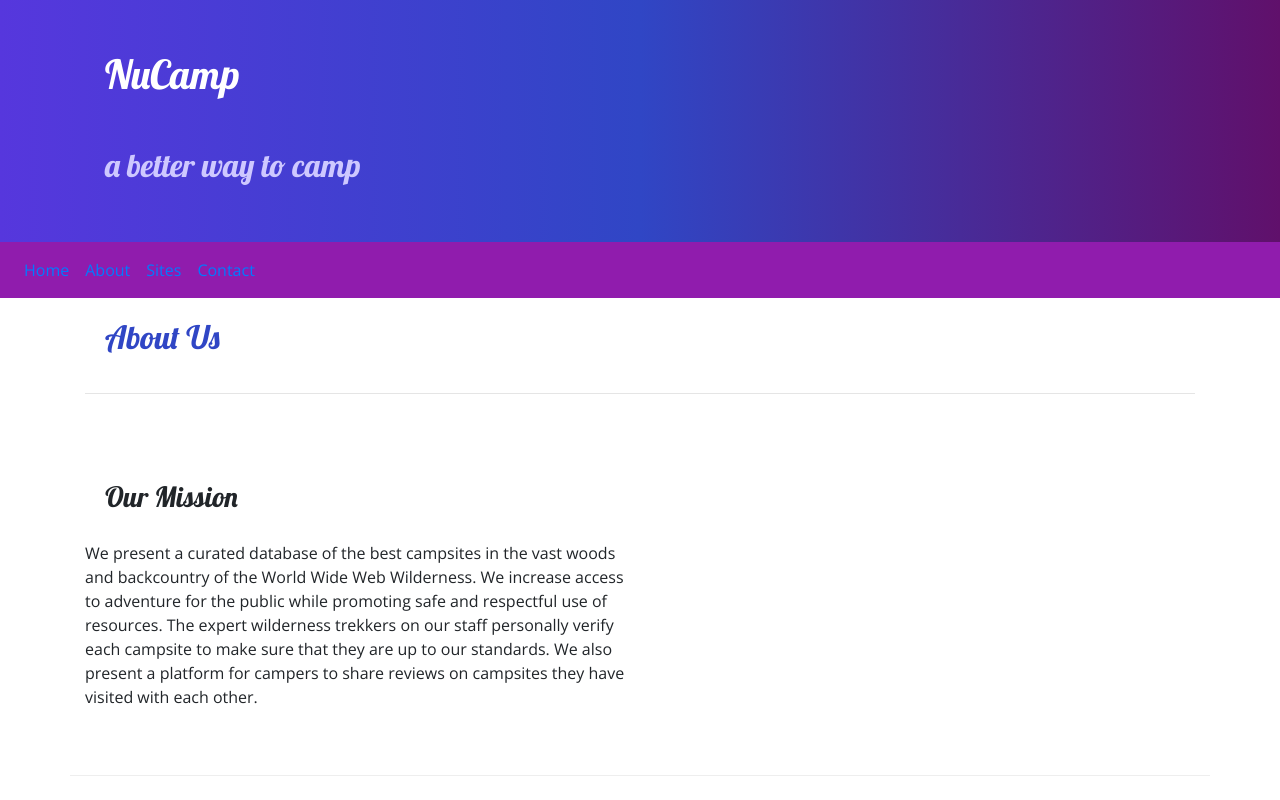
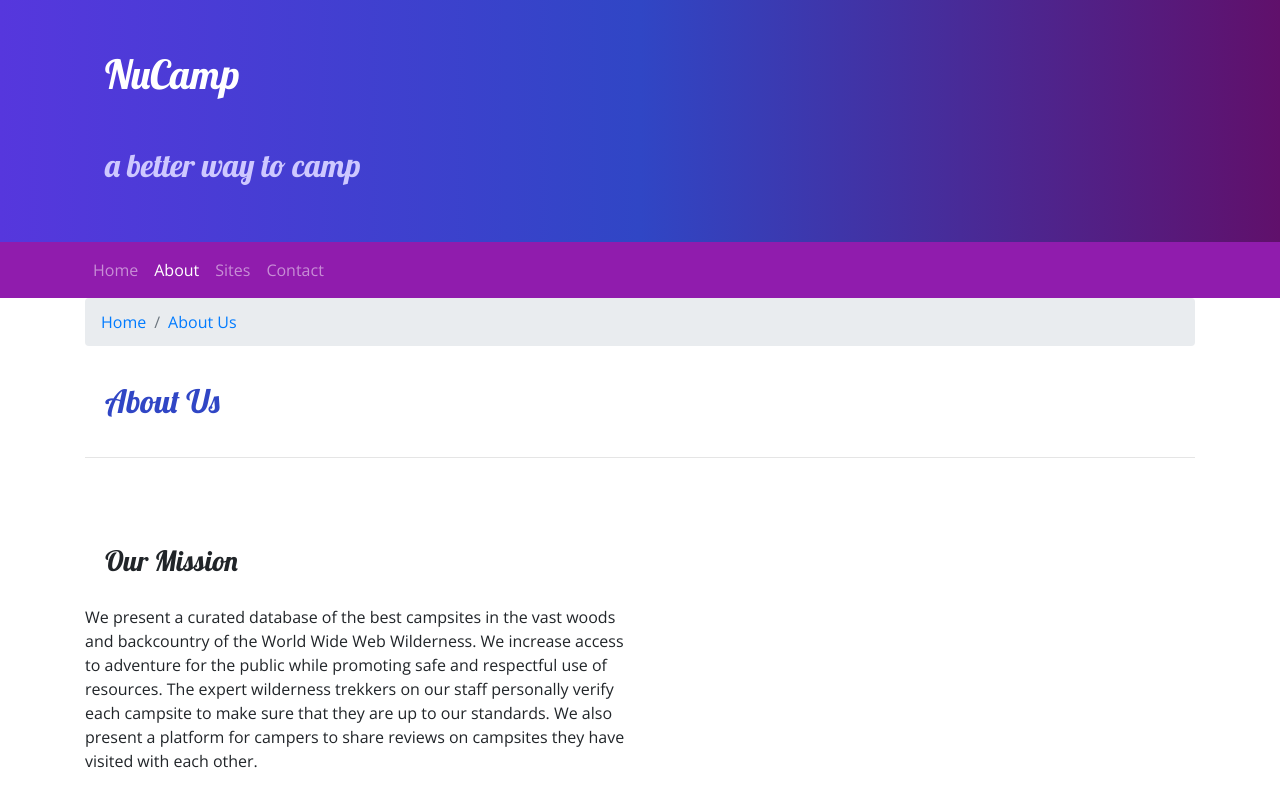
Before and after one commit to Lauren-lotastacks/Nucampsite2, a website: page aboutus.html in a window 1280 px wide. Shown: the top 800 px of the page. Drawn offline with nearby package versions, Linux system fonts and the light colour scheme.

Commit message:
Added breadcrumbs to about us

```diff
--- a/aboutus.html
+++ b/aboutus.html
@@ -27,19 +27,29 @@
             </div>
         </div>
     </header>
-
-    <nav class="navbar navbar-expand-sm">
-        <ul class="navbar-nav">
-            <li class="nav-item"><a class="nav-link" href="/index.html">Home</li></a>
-            <li class="nav-item  active"><a class="nav-link" href="#">About</li></a>
-            <li class="nav-item"><a class="nav-link" href="#">Sites</li></a>
-            <li class="nav-item"><a class="nav-link" href="#">Contact</li></a>
-        </ul>
+    <nav class="navbar navbar-expand-sm navbar-dark sticky-top">
+        <div class="container">
+            <button class="navbar-toggler ml-auto" type="button" data-toggle="collapse" data-target="#nucampNavbar">
+                <span class="navbar-toggler-icon"></span>
+            </button>
+            <div class="collapse navbar-collapse" id="#nucampNavbar">
+                <ul class="navbar-nav">
+                    <li class="nav-item"><a class="nav-link" href="/index.html">Home</li></a>
+                    <li class="nav-item active"><a class="nav-link" href="#">About</li></a>
+                    <li class="nav-item"><a class="nav-link" href="#">Sites</li></a>
+                    <li class="nav-item"><a class="nav-link" href="#">Contact</li></a>
+                </ul>
+            </div>
+        </div>
     </nav>
 
     <div class="container">
         <div class="row">
             <div class="col">
+                <ol class="breadcrumb">
+                    <li class="breadcrumb-item"><a href="/index.html">Home</a></li>
+                    <li class="breadcrumb-item active"><a href="#">About Us</a></li>
+                </ol>
                <h2>About Us</h2>
                <hr />
             </div>
```
Also changed, not shown: index.html (+9 -1 lines).
